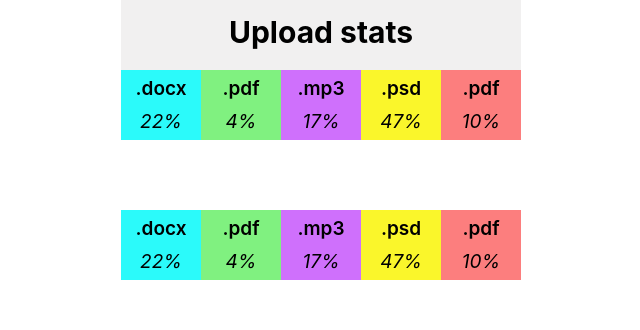
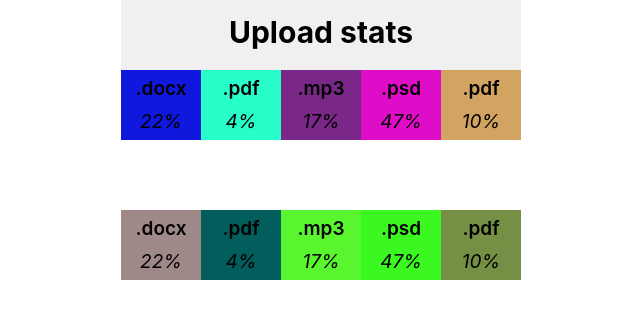
Before and after one commit to Vadym-P/goit-react-hw-01-components, a React (Create React App) app: page / in a window 1280 px wide. Shown: the part 418-748 px from the top of the page, without its empty margins (319-959 px from the left). Built offline with nearby package versions, Linux system fonts and the light colour scheme.

Commit message:
added randomColor fn

```diff
--- /dev/null
+++ b/src/components/task_2/RandomColor.js
@@ -0,0 +1,7 @@
+export default function randomColor() {
+  let color = Math.floor(Math.random() * Math.pow(256, 3)).toString(16);
+  while (color.length < 6) {
+    color = '0' + color;
+  }
+  return '#' + color;
+}
--- a/src/components/task_2/Statistics.js
+++ b/src/components/task_2/Statistics.js
@@ -1,5 +1,6 @@
 import PropTypes from 'prop-types';
 import s from './Statistics.module.css';
+import randomColor from './RandomColor';
 
 export default function Statistics({ title, stats }) {
   return (
@@ -9,7 +10,11 @@ export default function Statistics({ title, stats }) {
 
         <ul className={s.list}>
           {stats.map(data => (
-            <li key={data.id} className={s.item}>
+            <li
+              key={data.id}
+              className={s.item}
+              style={{ backgroundColor: randomColor() }}
+            >
               <span className={s.label}>{data.label}</span>
               <span className={s.percentage}>{data.percentage + '%'}</span>
             </li>
--- a/src/components/task_2/Statistics.module.css
+++ b/src/components/task_2/Statistics.module.css
@@ -30,26 +30,6 @@
   flex-direction: column;
 }
 
-.item:nth-child(1) {
-  background-color: rgb(43, 250, 250);
-}
-
-.item:nth-child(2) {
-  background-color: rgb(128, 241, 128);
-}
-
-.item:nth-child(3) {
-  background-color: rgb(207, 112, 252);
-}
-
-.item:nth-child(4) {
-  background-color: rgb(250, 246, 43);
-}
-
-.item:nth-child(5) {
-  background-color: rgb(252, 126, 126);
-}
-
 .label {
   margin-bottom: 10px;
   font-weight: 600;
```
